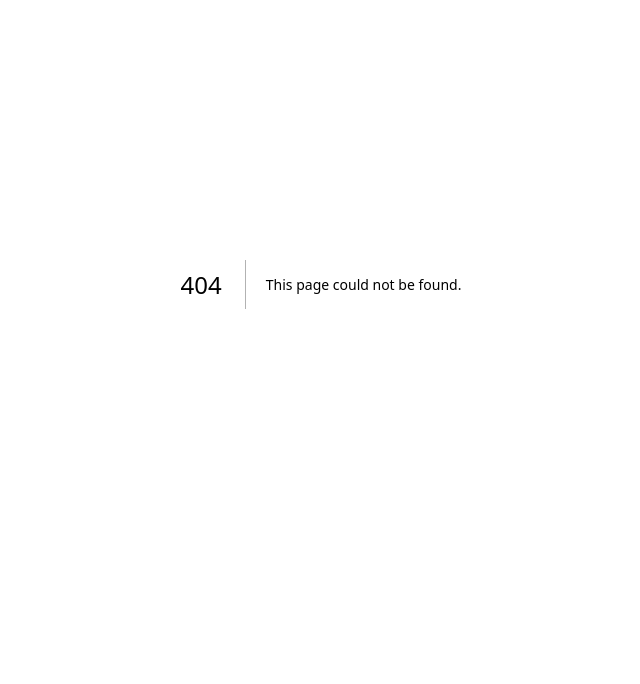
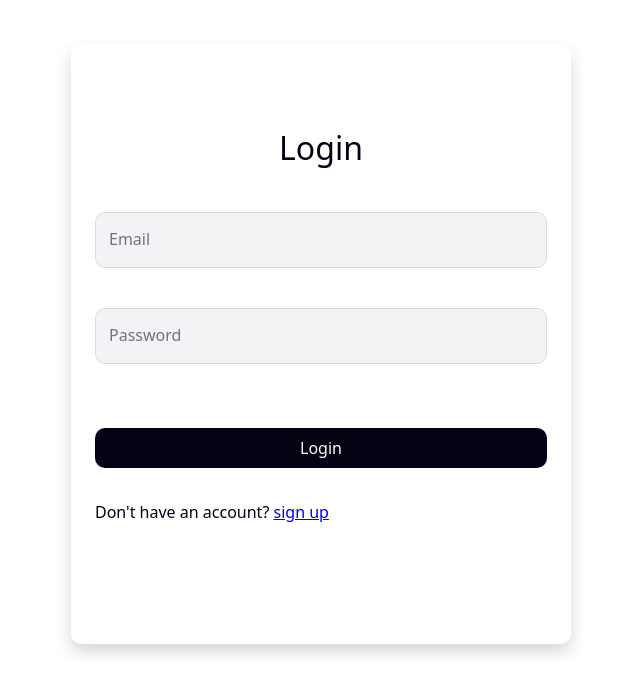
Before and after one commit to yousifae8/Habit-Tracker, a Next.js app: page /login in a window 1280 px wide. Before the commit this address had no page. Shown: the part 116-800 px from the top of the page, without its empty margins (319-959 px from the left). Built offline with nearby package versions, Linux system fonts and the light colour scheme; no server answers; what @mui/material-nextjs would draw is missing.

Commit message:
feat: implement login page with form validation and Supabase authentication

```diff
--- /dev/null
+++ b/app/login/page.tsx
@@ -0,0 +1,128 @@
+'use client'
+
+import { Container, Typography, TextField, Box, Button, Alert } from "@mui/material"
+import { useState } from "react"
+import { useRouter } from "next/navigation"
+import * as yup from "yup"
+import { useFormik } from "formik"
+import { supabase } from "../supabase";
+import Link from "next/link";
+
+const validationSchema = yup.object().shape({
+  email: yup
+    .string()
+    .email("Invalid email format")
+    .required("Email is required"),
+
+  password: yup
+    .string()
+    .required("Password is required"),
+});
+
+type FormValues = {
+  email: string
+  password: string
+}
+
+const Login = () => {
+  const router = useRouter();
+  const [loginError, setLoginError] = useState<string | null>(null);
+
+  const formik = useFormik<FormValues>({
+    initialValues: {
+      email: "",
+      password: ""
+    },
+    validationSchema,
+    onSubmit: async ({ email, password }) => {
+      setLoginError(null);
+      try {
+        const { data, error } = await supabase.auth.signInWithPassword({
+          email,
+          password
+        })
+        if (error) {
+          setLoginError(error.message);
+          return;
+        }
+        if (data.session) {
+          router.push("/dashboard");
+        }
+      } catch (err: any) {
+        setLoginError(err.message || "An unexpected error occurred");
+      }
+    }
+  })
+
+  return (
+    <Container>
+      <Box
+        sx={{
+          height: 600,
+          width: 500,
+          margin: "auto",
+          padding: 3,
+          mt: 20,
+          borderRadius: 1,
+          boxShadow: 5,
+          paddingTop: 10,
+        }}
+      >
+        <Box>
+          <Typography fontSize={32} sx={{ textAlign: "center" }}>
+            Login
+          </Typography>
+        </Box>
+        <form onSubmit={formik.handleSubmit}>
+          {loginError && (
+            <Alert severity="error" sx={{ mt: 2 }}>
+              {loginError}
+            </Alert>
+          )}
+          <Box>
+            <TextField
+              fullWidth
+              sx={{ mt: 5 }}
+              variant="outlined"
+              id="outlined-email-input"
+              label="Email"
+              name="email"
+              value={formik.values.email}
+              onChange={formik.handleChange}
+              error={formik.touched.email && Boolean(formik.errors.email)}
+              helperText={formik.touched.email && formik.errors.email}
+              onBlur={formik.handleBlur}
+            />
+          </Box>
+
+          <Box>
+            <TextField
+              fullWidth
+              sx={{ mt: 5 }}
+              variant="outlined"
+              id="outlined-password-input"
+              label="Password"
+              type="password"
+              name="password"
+              value={formik.values.password}
+              onChange={formik.handleChange}
+              error={formik.touched.password && Boolean(formik.errors.password)}
+              helperText={formik.touched.password && formik.errors.password}
+              onBlur={formik.handleBlur}
+            />
+          </Box>
+          <Box sx={{ textAlign: "center" }}>
+            <Button type="submit" color="primary" variant="contained" sx={{ marginTop: 8 }} fullWidth disabled={formik.isSubmitting}>
+              {formik.isSubmitting ? "Logging in..." : "Login"}
+            </Button>
+          </Box>
+          <Box sx={{ mt: 4 }}>
+            <Typography>Don&apos;t have an account? <Link href={"/register"}>sign up</Link></Typography>
+          </Box>
+        </form>
+      </Box>
+    </Container>
+  )
+}
+
+export default Login
```
